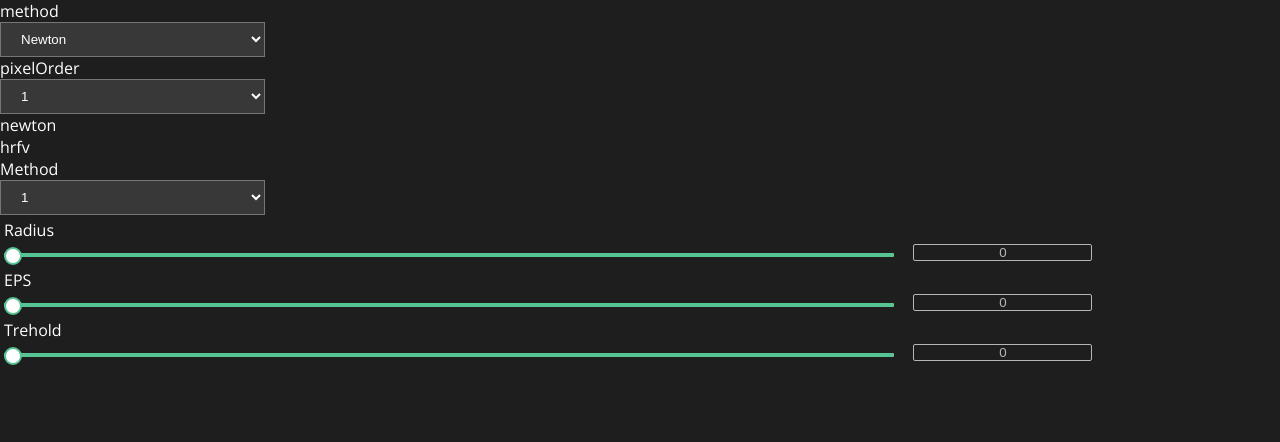
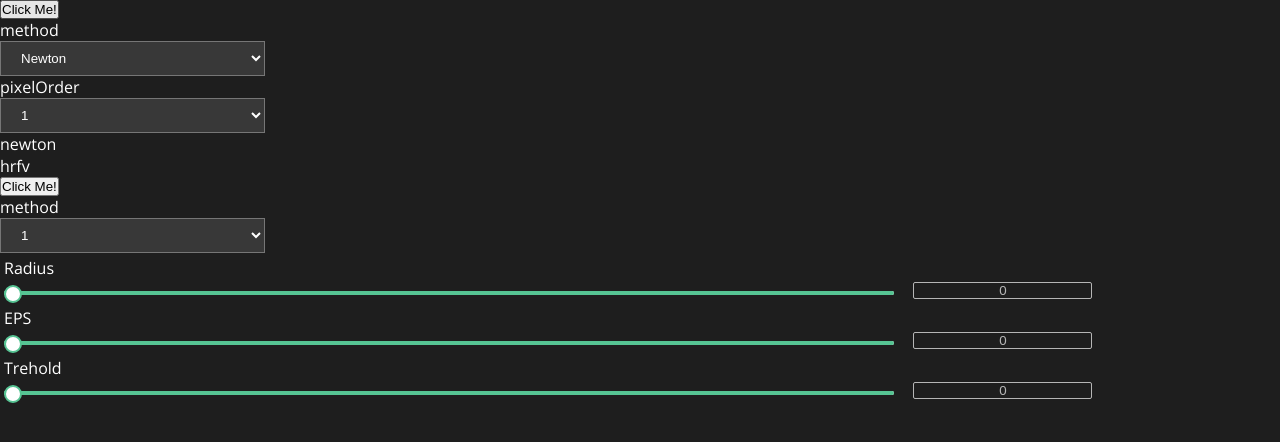
Before and after one commit to Binyamin-Accutures/client, a React (Create React App) app: page /pavel in a window 1280 px wide. Shown: the top 442 px of the page. Built offline with nearby package versions, Linux system fonts and the light colour scheme; a web font is replaced by a local one.

Commit message:
worked on the use Context for Demosaic and Sharping, some Issues with rangeSlider, needs to provide e.target each time the user moves the slider so the value can be moved to the object using useContext

```diff
--- a/src/components/Demosaic/index.jsx
+++ b/src/components/Demosaic/index.jsx
@@ -6,19 +6,25 @@ import onChangeSideBar from '../../functions/onChangeSideBar'
 import ImageContext from '../../context/ImageContext';
 
 function Demosaic(props) {
-    const value = useContext(ImageContext)
+    const value = useContext(ImageContext);
+    // ! gets the values of demosaic method inside of beforeISP
+    const methodOption = value.beforeISP.demosaic.method;
+    // ! gets the values of demosaic method inside of beforeISP
+    const orderPixelOption = value.beforeISP.demosaic.pixelOrder;
     const methodData = props.data.demosaic.method;
     const pixelOrderData = props.data.demosaic.pixelOrder;
 
     const showData = (e) => {
-        console.log(selectPixelOrder);
-        console.log(selectMethod);
-        console.log(isEnabled);
+        console.log(methodOption);
+        console.log(orderPixelOption);
+        // console.log(selectMethod);
+        // console.log(isEnabled);
     }
 
     const handle = (e)=>{
         let name = e.name
         let valueToChange = e.value
+
         value.setBeforeISP(preve=>{
             const newobj =  {...preve}
             newobj.demosaic[name]=valueToChange
@@ -41,8 +47,9 @@ const newobj =  {...preve}
             {/* <input type="checkbox" id="enabled" name="enabled" value="1" onChange={(e) => hendel(e)}/>
             <label for="enabled">enabled</label> */}
         </div>
-        <InputSelect label="method" options={methodData} width="265" setSelectInput={setSelectMethod} handle={ handle}/>
-        <InputSelect label="pixelOrder" options={pixelOrderData} width="265" setSelectInput={setSelectPixelOrder} handle={ handle}/>
+        <button onClick={(e) => showData(e)}>Click Me!</button>
+        <InputSelect label="method" options={methodData} width="265" setSelectInput={setSelectMethod} handle={handle}/>
+        <InputSelect label="pixelOrder" options={pixelOrderData} width="265" setSelectInput={setSelectPixelOrder} handle={handle}/>
 
         <div>{value.beforeISP.demosaic.method}</div>
         <div>{value.beforeISP.demosaic.pixelOrder}</div>
--- a/src/components/Sharping/index.jsx
+++ b/src/components/Sharping/index.jsx
@@ -1,16 +1,25 @@
 import React from 'react'
 import { useState, useEffect } from 'react';
+import { useContext } from 'react';
 import InputSelect from '../InputSelect';
 import styles from "./style.module.css";
 import onChangeSideBar from '../../functions/onChangeSideBar'
 import RangeSlider from "../RangeSlider"
 import Input from "../Input"
+import ImageContext from '../../context/ImageContext';
 
 function Sharping(props) {
+    const value = useContext(ImageContext);
     const radiusData = props.data.sharpening.radius;
     const espData = props.data.sharpening.ESP;
     const treholdData = props.data.sharpening.trehold;
     const methodData = props.data.sharpening.method;
+    // ! gets the values of demosaic method inside of beforeISP
+    const methodOption = value.beforeISP.sharpening.method;
+    // ! gets the values of demosaic method inside of beforeISP
+    const radiusOption = value.beforeISP.sharpening.radius;
+    // ! gets the values of demosaic method inside of beforeISP
+    const espOption = value.beforeISP.sharpening.ESP;
 
     const [selectMethod, setSelectMethod] = useState('');
     const [selectPixelOrder, setSelectPixelOrder] = useState('');
@@ -20,12 +29,35 @@ function Sharping(props) {
         console.log('hello');
     }
 
+    const showData = (e) => {
+      console.log(methodOption);
+      console.log(radiusOption);
+      console.log(espOption);
+      // console.log(selectMethod);
+      // console.log(isEnabled);
+  }
+
+    const handle = (e)=>{
+      let name = e;
+      console.log(e);
+      let valueToChange = e;
+      console.log(valueToChange);
+
+      value.setBeforeISP(preve=>{
+          const newobj =  {...preve}
+          newobj.sharpening[name]=valueToChange
+          return newobj
+      })
+
+  }
+
   return (
     <div>
-        <InputSelect label="Method" options={methodData} width="265" setSelectInput={setSelectMethod}/>
-        <RangeSlider func={stam} text='Radius' min={radiusData} max={100} textPosLeft={false} />
-        <RangeSlider  func={stam} text='EPS' min={espData} max={1} step={0.001} textPosLeft={false} />
-        <RangeSlider func={stam} text='Trehold' min={treholdData} max={10} step={0.1} textPosLeft={false}/>
+        <button onClick={(e) => showData(e)}>Click Me!</button>
+        <InputSelect label="method" options={methodData} width="265" setSelectInput={setSelectMethod} handle={handle}/>
+        <RangeSlider func={stam} text='Radius' name="radius" min={radiusData} max={100} textPosLeft={false} onInput={handle} handleChange={handle}/>
+        <RangeSlider  func={stam} text='EPS' name="EPS" min={espData} max={1} step={0.001} textPosLeft={false} />
+        <RangeSlider func={stam} text='Trehold' name="Trehold" min={treholdData} max={10} step={0.1} textPosLeft={false}/>
     </div>
   )
 }
```
Lines whose indentation alone changed are shown as unchanged.
